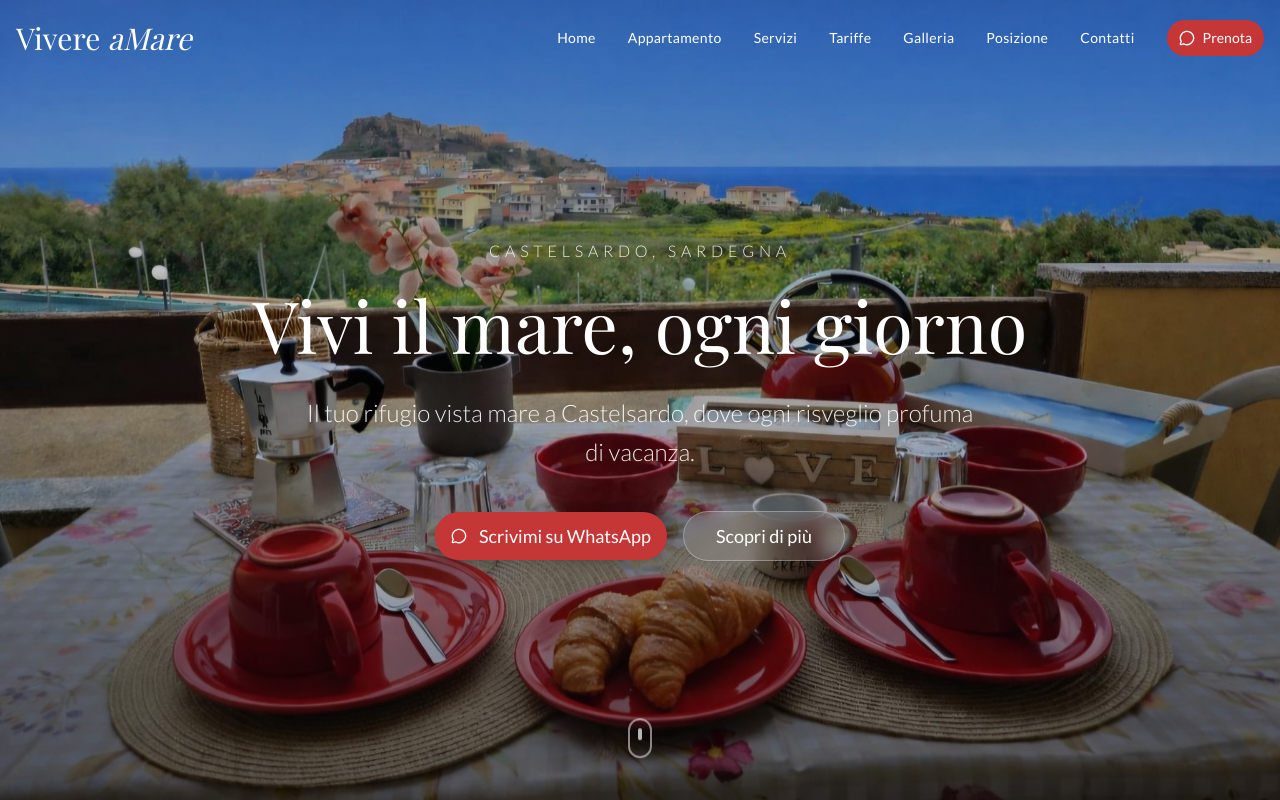
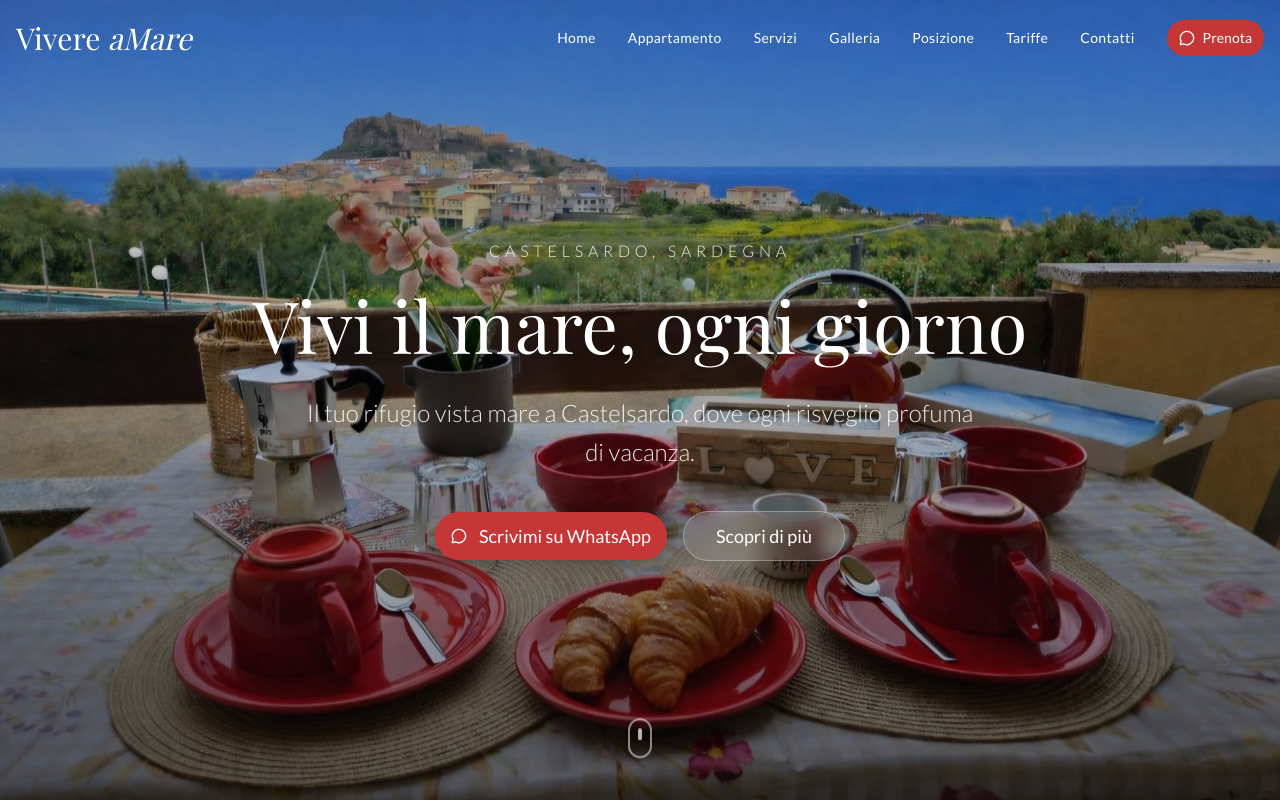
Before and after one commit to spiniandrea01-arch/vivere-amare-site, a Next.js app: page / in a window 1280 px wide. Shown: the top 800 px of the page. Built offline with nearby package versions, Linux system fonts and the light colour scheme; a web font is replaced by a local one.

Commit message:
Update header.tsx

```diff
--- a/components/header.tsx
+++ b/components/header.tsx
@@ -12,9 +12,9 @@ const navItems = [
   { label: "Home", href: "#" },
   { label: "Appartamento", href: "#appartamento" },
   { label: "Servizi", href: "#servizi" },
-  { label: "Tariffe", href: "#prezzi" },
   { label: "Galleria", href: "#galleria" },
   { label: "Posizione", href: "#posizione" },
+  { label: "Tariffe", href: "#prezzi" },
   { label: "Contatti", href: "#prenota" },
 ];
 
```
